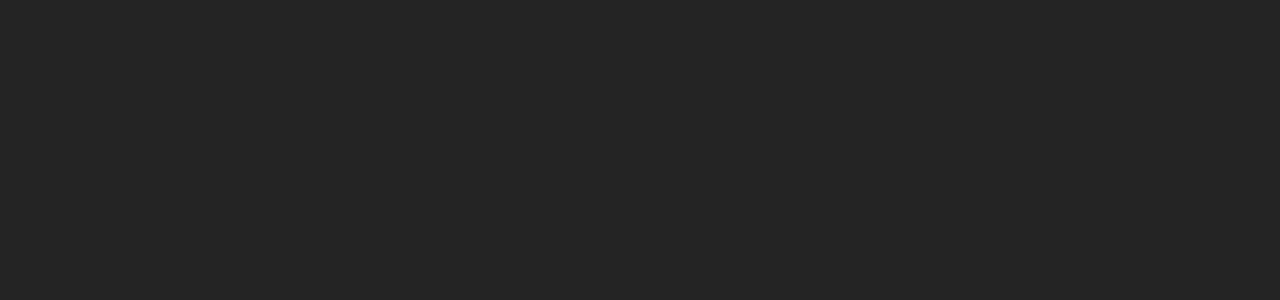
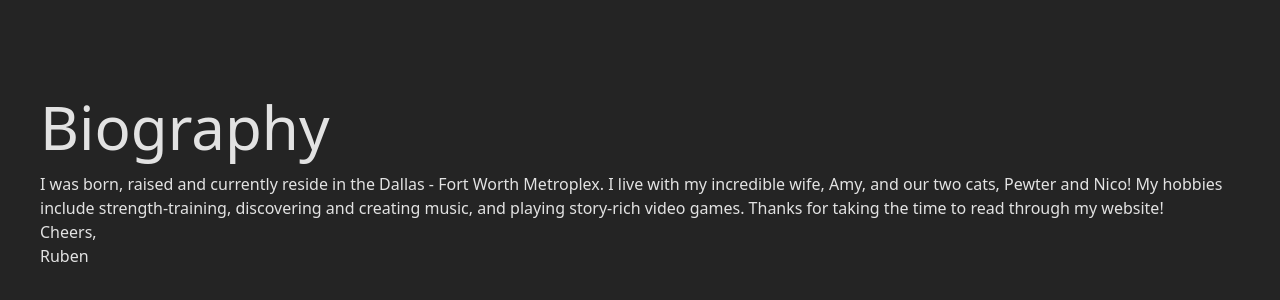
Before and after one commit to rubenaluna/website, a React (Vite) app: page / in a window 1280 px wide. Shown: the part 3158-3458 px from the top of the page. Before the commit the page ends 3200 px from the top, so only its background shows below. Built offline with nearby package versions, Linux system fonts and the light colour scheme.

Commit message:
Add a biography

```diff
--- a/src/pages/Home/Home.tsx
+++ b/src/pages/Home/Home.tsx
@@ -112,6 +112,18 @@
         <div>Aug. 2016 - May 2019</div>
         <div>GPA: 3.725 - Cum Laude</div>
       </section>
+      <section id="biography" className="h-full p-10 items-center">
+        <h2>Biography</h2>
+        <div>
+          I was born, raised and currently reside in the Dallas - Fort Worth
+          Metroplex. I live with my incredible wife, Amy, and our two cats,
+          Pewter and Nico! My hobbies include strength-training, discovering and
+          creating music, and playing story-rich video games. Thanks for taking
+          the time to read through my website!
+        </div>
+        <div>Cheers,</div>
+        <div>Ruben</div>
+      </section>
     </div>
   );
 };
```
